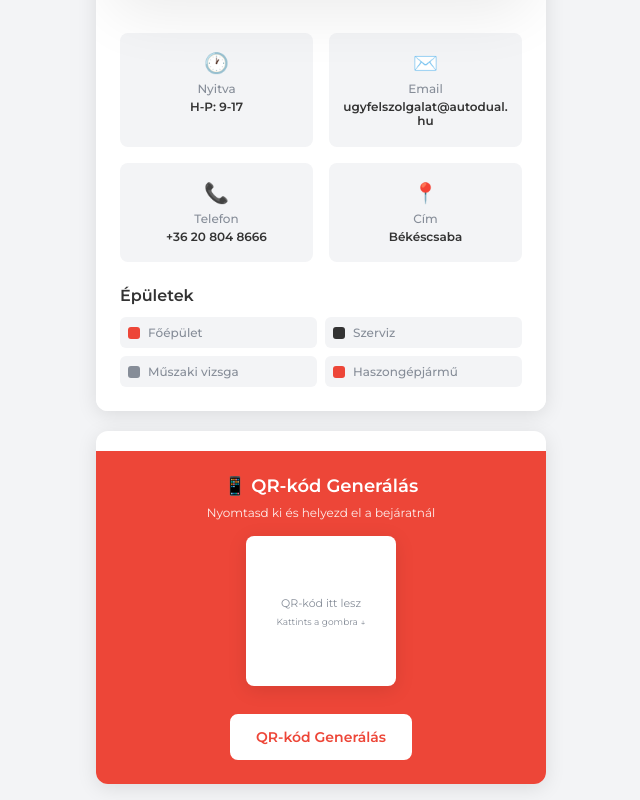
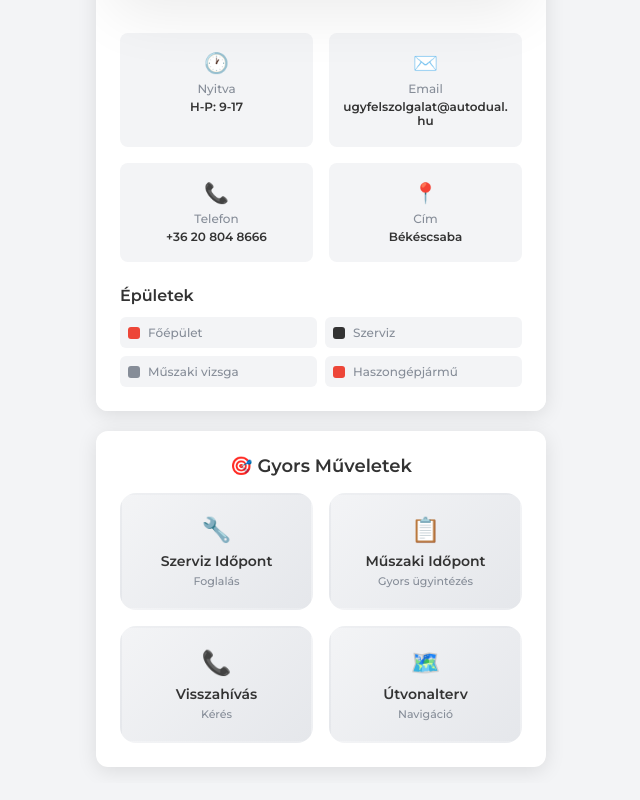
Before and after one commit to fuzesianett1/terkep1, a plain HTML site: page index.html in a window 1280 px wide. Shown: the part 533-1333 px from the top of the page, without its empty margins (319-959 px from the left). Drawn offline with Linux system fonts and the light colour scheme.

Commit message:
index.html

```diff
--- a/index.html
+++ b/index.html
@@ -87,32 +87,28 @@
             position: absolute;
             top: 15px;
             right: 20px;
-            background: linear-gradient(135deg, rgba(255,255,255,0.9), rgba(255,255,255,0.7));
+            background: linear-gradient(135deg, rgba(255,255,255,0.95), rgba(255,255,255,0.8));
             color: var(--dark-text);
-            padding: 10px 18px;
-            border-radius: 30px;
+            padding: 8px 16px;
+            border-radius: 20px;
             font-size: 11px;
-            font-weight: 700;
-            animation: glow-pulse 3s infinite;
+            font-weight: 600;
+            animation: scroll-pulse 3s infinite;
             box-shadow:
                 0 8px 32px rgba(0,0,0,0.1),
-                inset 0 1px 0 rgba(255,255,255,0.8);
+                inset 0 1px 0 rgba(255,255,255,0.9);
             backdrop-filter: blur(20px);
-            border: 1px solid rgba(255,255,255,0.6);
+            border: 1px solid rgba(255,255,255,0.7);
         }
 
-        @keyframes glow-pulse {
+        @keyframes scroll-pulse {
             0%, 100% {
                 transform: scale(1);
-                box-shadow:
-                    0 4px 15px rgba(102, 126, 234, 0.4),
-                    inset 0 1px 0 rgba(255,255,255,0.3);
+                opacity: 0.9;
             }
             50% {
                 transform: scale(1.05);
-                box-shadow:
-                    0 6px 25px rgba(102, 126, 234, 0.6),
-                    inset 0 1px 0 rgba(255,255,255,0.4);
+                opacity: 1;
             }
         }
 
@@ -190,12 +186,32 @@
             box-shadow:
                 0 10px 30px rgba(237, 70, 56, 0.35),
                 inset 0 2px 0 rgba(255,255,255,0.2);
-            animation: pulse-glow 4s infinite;
             top: 150px;
             left: 450px;
             display: flex;
             flex-direction: column;
             justify-content: center;
+        }
+
+        .commercial-park.pulse-glow {
+            animation: pulse-glow 4s infinite;
+        }
+
+        .pulse-glow {
+            animation: pulse-glow 4s infinite;
+        }
+
+        @keyframes pulse-glow {
+            0%, 100% {
+                box-shadow:
+                    0 10px 30px rgba(237, 70, 56, 0.35),
+                    inset 0 2px 0 rgba(255,255,255,0.2);
+            }
+            50% {
+                box-shadow:
+                    0 15px 45px rgba(237, 70, 56, 0.5),
+                    inset 0 2px 0 rgba(255,255,255,0.3);
+            }
         }
 
         /* Kapu - lent balra */
@@ -383,50 +399,59 @@
             flex-shrink: 0;
         }
 
-        .qr-section {
-            background: var(--primary);
-            color: var(--white);
+        .quick-actions {
+            background: var(--white);
             padding: 24px;
-            text-align: center;
-            margin-top: 20px;
+            border-radius: 12px;
+            box-shadow: 0 4px 20px var(--shadow);
         }
 
-        .qr-code {
-            width: 150px;
-            height: 150px;
-            margin: 16px auto;
-            background: var(--white);
-            border-radius: 8px;
-            display: flex;
-            align-items: center;
-            justify-content: center;
+        .action-grid {
+            display: grid;
+            grid-template-columns: 1fr 1fr;
+            gap: 16px;
+        }
+
+        .action-item {
+            background: linear-gradient(135deg, var(--light-gray) 0%, #e5e7eb 100%);
+            border: 2px solid transparent;
+            border-radius: 16px;
+            padding: 20px 16px;
+            text-align: center;
+            cursor: pointer;
+            transition: all 0.3s cubic-bezier(0.4, 0, 0.2, 1);
+            position: relative;
+            overflow: hidden;
+        }
+
+        .action-item:hover {
+            transform: translateY(-4px);
+            border-color: var(--primary);
+            background: linear-gradient(135deg, #fef7f6 0%, #fff1f0 100%);
+            box-shadow: 0 12px 40px rgba(237, 70, 56, 0.2);
+        }
+
+        .action-item:active {
+            transform: translateY(-2px) scale(0.98);
+        }
+
+        .action-icon {
+            font-size: 24px;
+            margin-bottom: 8px;
+            display: block;
+        }
+
+        .action-title {
+            font-size: 14px;
+            font-weight: 600;
+            color: var(--dark-text);
+            margin-bottom: 4px;
+        }
+
+        .action-subtitle {
             font-size: 11px;
             color: var(--secondary-text);
-            box-shadow: 0 4px 20px rgba(0,0,0,0.1);
-        }
-
-        .btn-generate {
-            background: var(--white);
-            color: var(--primary);
-            border: 2px solid var(--white);
-            padding: 12px 24px;
-            border-radius: 8px;
-            font-weight: 600;
-            cursor: pointer;
-            margin-top: 12px;
-            transition: all 0.2s ease;
-            font-family: 'Montserrat', sans-serif;
-            font-size: 14px;
-        }
-
-        .btn-generate:hover {
-            background: transparent;
-            color: var(--white);
-            border-color: var(--white);
-        }
-
-        .btn-generate:active {
-            transform: scale(0.98);
+            font-weight: 500;
         }
 
         .demo-mode {
@@ -526,6 +551,20 @@
                 width: 70px;
                 height: 50px;
             }
+
+            .action-grid {
+                grid-template-columns: 1fr;
+                gap: 12px;
+            }
+
+            .action-item {
+                padding: 16px 12px;
+            }
+
+            .scroll-hint {
+                font-size: 10px;
+                padding: 6px 12px;
+            }
         }
     </style>
 </head>
@@ -567,7 +606,7 @@
                 </div>
 
                 <!-- Haszongépjármű park - jobbra -->
-                <div class="building commercial-park" onclick="showInfo('commercial')">
+                <div class="building commercial-park pulse-glow" onclick="showInfo('commercial')">
                     <div>🚛 HASZON-</div>
                     <div>GÉPJÁRMŰ</div>
                 </div>
@@ -576,6 +615,8 @@
                 <div class="arrow arrow-1">→</div>
 
                 <div class="you-are-here">📍 ITT ÁLL ÖN</div>
+
+                <div class="scroll-hint">← Húzd balra a térképet!</div>
             </div>
         </div>
 
@@ -631,22 +672,36 @@
         </div>
     </div>
 
-    <!-- QR Code Section -->
+    <!-- Quick Actions Section -->
     <div class="container" style="margin-top: 20px;">
-        <div class="qr-section">
-            <h2 style="margin-bottom: 8px; font-size: 18px; font-weight: 600;">📱 QR-kód Generálás</h2>
-            <p style="font-size: 12px; margin-bottom: 16px; opacity: 0.9;">Nyomtasd ki és helyezd el a bejáratnál</p>
+        <div class="quick-actions">
+            <h2 style="margin-bottom: 16px; font-size: 18px; font-weight: 600; text-align: center; color: var(--dark-text);">🎯 Gyors Műveletek</h2>
 
-            <div class="qr-code" id="qrcode">
-                <div style="text-align: center;">
-                    <div style="font-size: 11px; color: var(--secondary-text); margin-bottom: 6px;">QR-kód itt lesz</div>
-                    <div style="font-size: 9px; color: var(--secondary-text);">Kattints a gombra ↓</div>
+            <div class="action-grid">
+                <div class="action-item" onclick="requestService()">
+                    <div class="action-icon">🔧</div>
+                    <div class="action-title">Szerviz Időpont</div>
+                    <div class="action-subtitle">Foglalás</div>
+                </div>
+
+                <div class="action-item" onclick="requestInspection()">
+                    <div class="action-icon">📋</div>
+                    <div class="action-title">Műszaki Időpont</div>
+                    <div class="action-subtitle">Gyors ügyintézés</div>
+                </div>
+
+                <div class="action-item" onclick="requestCallback()">
+                    <div class="action-icon">📞</div>
+                    <div class="action-title">Visszahívás</div>
+                    <div class="action-subtitle">Kérés</div>
+                </div>
+
+                <div class="action-item" onclick="showDirections()">
+                    <div class="action-icon">🗺️</div>
+                    <div class="action-title">Útvonalterv</div>
+                    <div class="action-subtitle">Navigáció</div>
                 </div>
             </div>
-
-            <button class="btn-generate" onclick="generateQR()">
-                QR-kód Generálás
-            </button>
         </div>
     </div>
 
@@ -662,7 +717,7 @@
         const buildingInfo = {
             gate: {
                 title: "🚪 Bejárat",
-                content: "Főbejárat a telephelyre.<br><br><br><br>📍 Tájékozódás: kövesse a táblákat!"
+                content: "Főbejárat a telephelyre.<br><br>🚗 Parkolás a kapu után<br>🏢 Főépület középen<br><br>📍 Tájékozódás: kövesse a táblákat!"
             },
             main: {
                 title: "🏢 Főépület",
@@ -719,18 +774,41 @@
             alert('Cím: Békéscsaba\n\nNavigáció indítása?');
         }
 
-        function generateQR() {
-            const qrDiv = document.getElementById('qrcode');
-            qrDiv.innerHTML = `
-                <div style="width: 100%; height: 100%; background: #333; color: white; display: flex; align-items: center; justify-content: center; border-radius: 6px; font-weight: 600;">
-                    QR KÓDOD<br>
-                    <small style="font-size: 8px;">demo verzió</small>
-                </div>
-            `;
+        function requestService() {
+            if (confirm('Szerviz időpont foglalása?\n\n📞 Hívás: +36 20 804 8666\n🕐 Nyitvatartás: H-P 8:00-16:30\n\nTelefonálás most?')) {
+                window.location.href = 'tel:+36208048666';
+            }
+        }
 
-            setTimeout(() => {
-                alert('✅ QR-kód sikeresen generálva!\n\n📱 Most kinyomtathatod és kiteheted a bejárathoz.\n\n🎯 A QR-kód beolvasása megnyitja ezt a térképet a látogatók telefonján.');
-            }, 500);
+        function requestInspection() {
+            if (confirm('Műszaki vizsga időpont?\n\n📞 Hívás: +36 20 804 8666\n🕐 Nyitvatartás: H-P 8:00-16:30\n\nTelefonálás most?')) {
+                window.location.href = 'tel:+36208048666';
+            }
+        }
+
+        function requestCallback() {
+            if (confirm('Visszahívás kérése?\n\n📞 Telefonszám: +36 20 804 8666\n✉️ Email: ugyfelszolgalat@autodual.hu\n\nVálassz kapcsolatfelvételi módot:')) {
+                const choice = prompt('Írj "T" a telefonhíváshoz vagy "E" az emailhez:');
+                if (choice?.toLowerCase() === 't') {
+                    window.location.href = 'tel:+36208048666';
+                } else if (choice?.toLowerCase() === 'e') {
+                    window.location.href = 'mailto:ugyfelszolgalat@autodual.hu?subject=Visszahívás kérése';
+                }
+            }
+        }
+
+        function showDirections() {
+            const userAgent = navigator.userAgent;
+            const isIOS = /iPad|iPhone|iPod/.test(userAgent);
+            const isAndroid = /Android/.test(userAgent);
+
+            if (isIOS) {
+                window.open('maps://maps.apple.com/?q=Autó+Dual+Békéscsaba', '_blank');
+            } else if (isAndroid) {
+                window.open('google.navigation:q=Autó+Dual+Békéscsaba', '_blank');
+            } else {
+                window.open('https://www.google.com/maps/search/Autó+Dual+Békéscsaba', '_blank');
+            }
         }
 
         // Modal bezárás kattintásra
```
